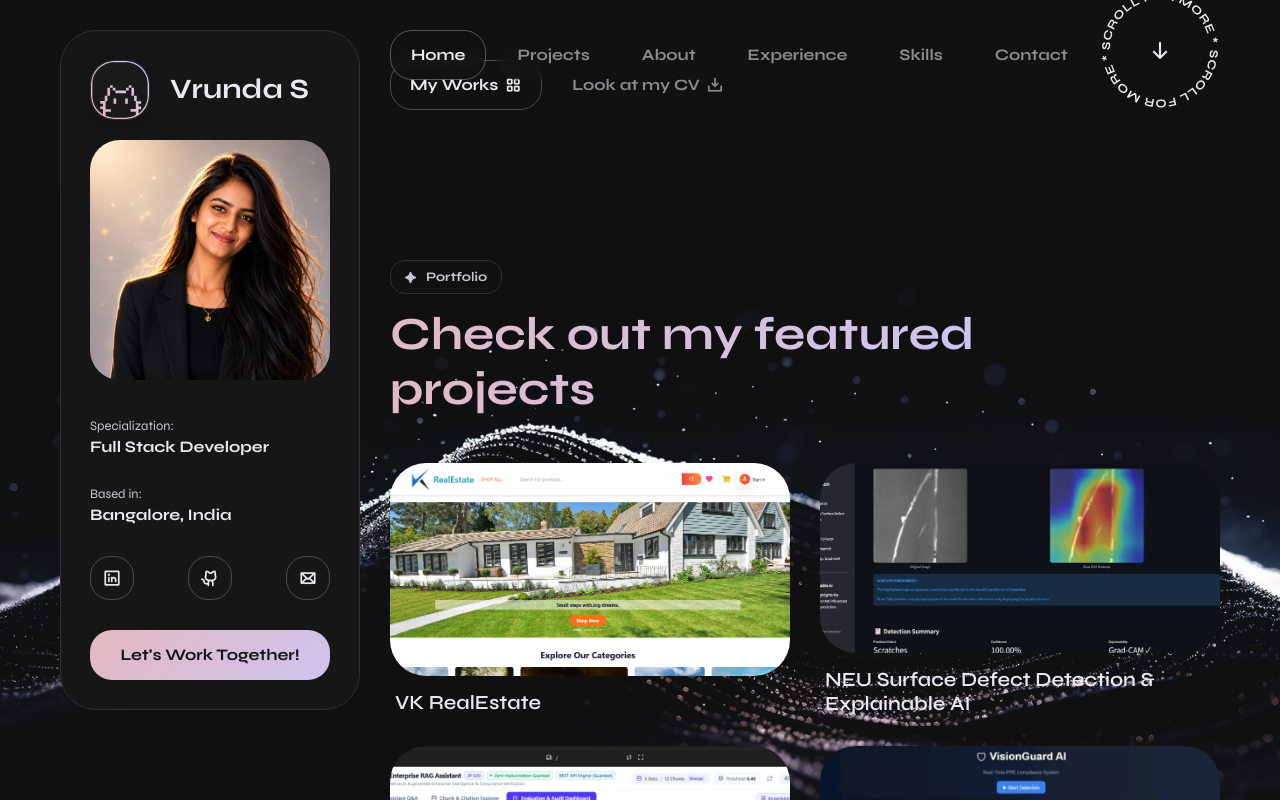
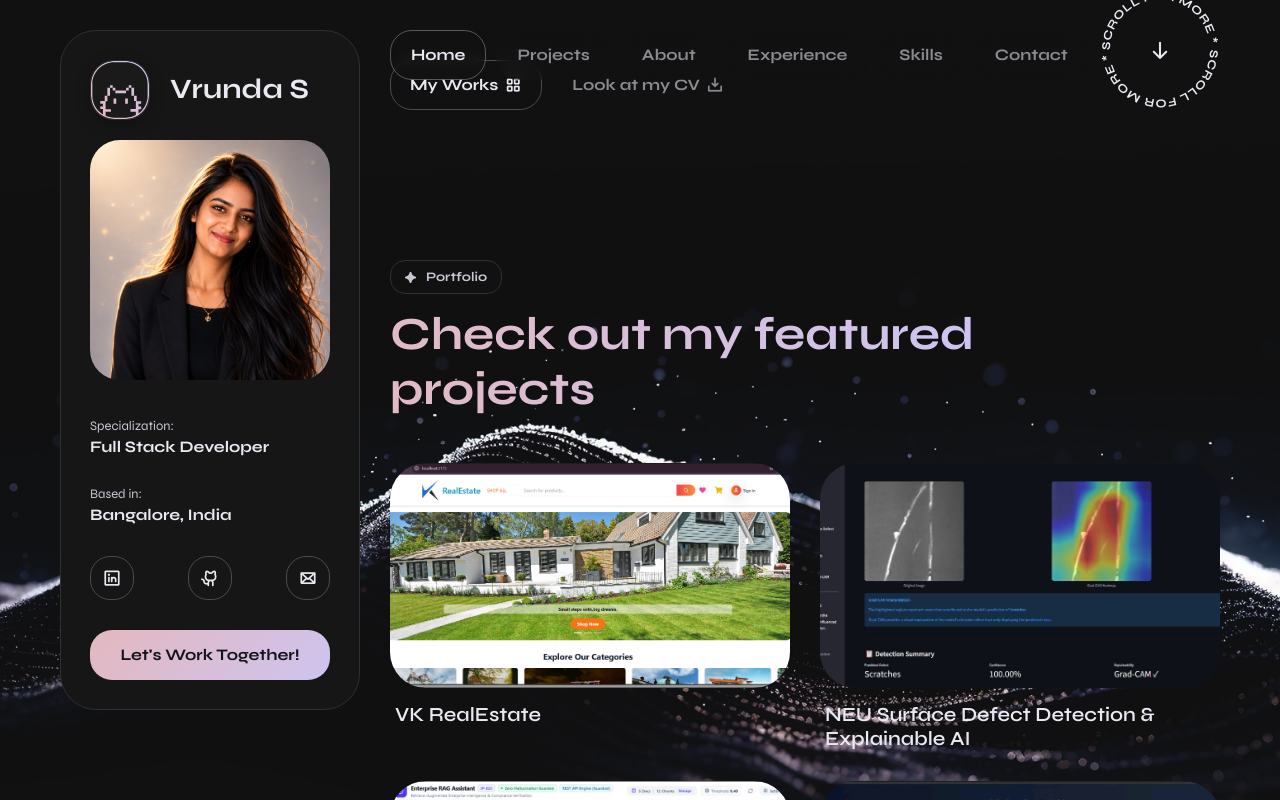
Before and after one commit to vrundasuresh04/vrunda-portfolio, a Next.js app: page / in a window 1280 px wide. Shown: the top 800 px of the page. Built offline with nearby package versions, Linux system fonts and the light colour scheme.

Commit message:
Update portfolio projects and images

```diff
--- a/public/css/styles.css
+++ b/public/css/styles.css
@@ -166,6 +166,26 @@ html {
   }
 }
 
+#portfolio .gallery__link {
+  aspect-ratio: 16 / 9;
+  width: 100%;
+  background-color: var(--base-tint);
+}
+#portfolio .gallery__image {
+  position: absolute;
+  inset: 0;
+  width: 100%;
+  height: 100%;
+  object-fit: cover;
+  pointer-events: none;
+}
+#portfolio .gallery__link .picture {
+  width: 100%;
+  height: 100%;
+  background-position: center center;
+  background-size: cover;
+}
+
 .promo-image,
 .animate-in-up,
 .animate-fade,
```
